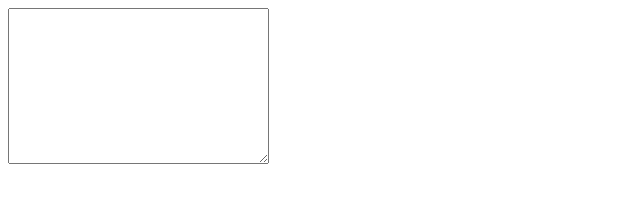
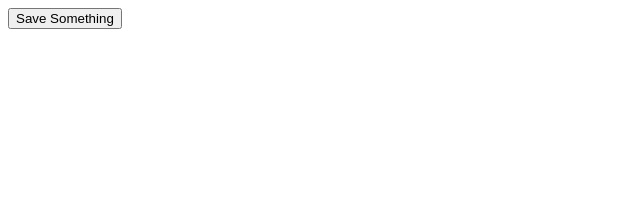
Before and after one commit to sgonzalez2/HTML-Structure, a plain HTML site: page HTMLElements(2).html in a window 1280 px wide. Shown: the whole page, without its empty margins (0-640 px from the left). Drawn offline with Linux system fonts and the light colour scheme.

Commit message:
button input

```diff
--- a/HTMLElements(2).html
+++ b/HTMLElements(2).html
@@ -6,7 +6,7 @@
     <body>
         <main>
             <form action="">
-            <textarea name="message" id="" cols="30" rows="10"></textarea>
+            <button type="submit">Save Something </button>
             </form>
         </main>
     </body>
```
